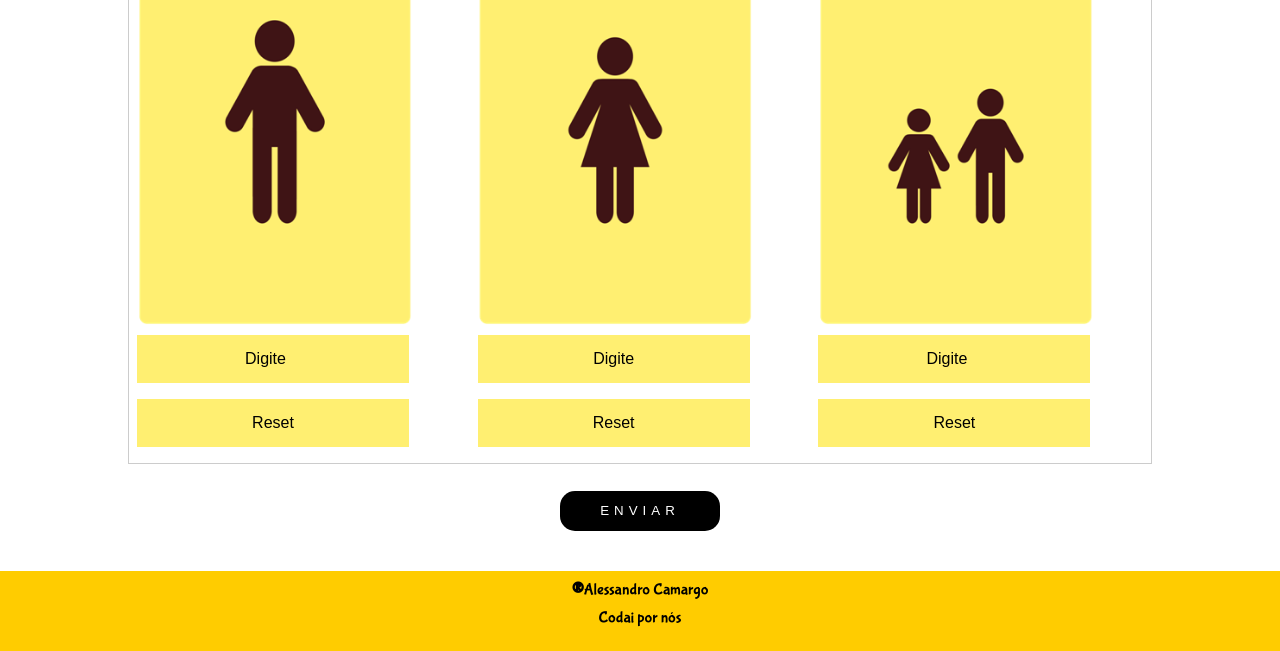
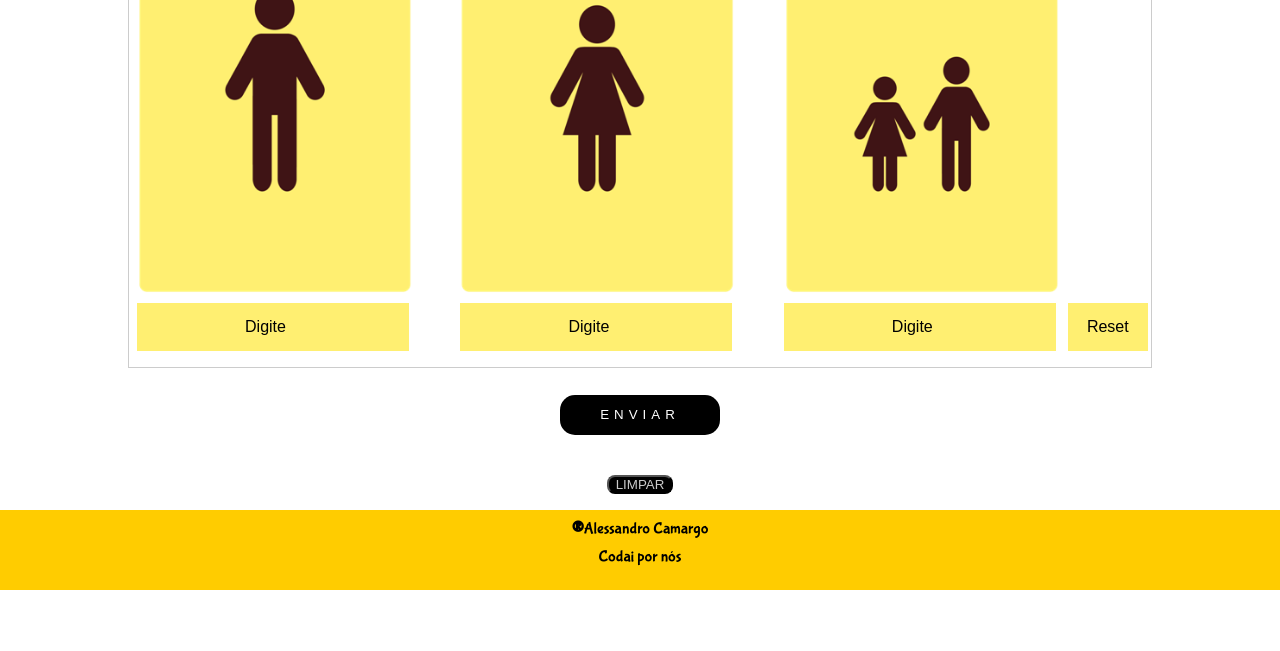
Before and after one commit to AleCamargo77/Calculadora-de-Churrasco, a plain HTML site: page index.html in a window 1280 px wide. Shown: the part 219-870 px from the top of the page. After the commit the page ends 809 px from the top, so only its background shows below. Drawn offline with Linux system fonts and the light colour scheme.

Commit message:
validação inputs e botões

```diff
--- a/index.html
+++ b/index.html
@@ -21,34 +21,32 @@
             <form class="images-content">
                 <div class="guests">
                     <img src="./images/homem.png" alt="Homem">
-                    <input type="number" id="manCalc" name="manCalc" placeholder="Digite" />
-                    <input type="reset" value="Reset">
+                    <input type="number" id="manCalc" name="manCalc" placeholder="Digite">
                 </div>
                 <div class="guests">
                     <img src="./images/mulher.png" alt="Mulher">
-                    <input id="womanCalc" type="text" placeholder="Digite">
-                    <input type="reset" value="Reset">
+                    <input id="womanCalc" type="number" placeholder="Digite">
                 </div>
                 <div class="guests">
                     <img src="./images/crianca.png" alt="Criança">
                     <input id="childCalc" type="number" placeholder="Digite">
-                    <input type="reset" value="Reset">
+                    <input id="reset" type="reset" value="Reset">
                 </div>
             </form>
-            <button onclick="resultBtn()" class="button">Enviar</button>
-                <div id="tittle"></div>
-                <div id="result"></div>
-                <span id="resultChicken"></span>
-                <span id="resultSausage"></span>
-                <div id="resultTotal"></div>
+            <div class="btn-result">
+                <button onclick="resultBtn()" class="button">Enviar</button>
 
-
-
+            </div>
+            <div id="tittle"></div>
+            <div id="result"></div>
+            <span id="resultChicken"></span>
+            <span id="resultSausage"></span>
+            <div id="resultTotal"></div>
+            <button onclick="clearResults()" id="clear">Limpar</button>
     </section>
     <footer class="footer">
         <span><strong>®</strong>Alessandro Camargo</span>
         <span>Codai por nós</span>
     </footer>
 </body>
-
 </html>
--- a/scripts/scripts.js
+++ b/scripts/scripts.js
@@ -2,6 +2,10 @@ function resultBtn() {
     const man = document.getElementById('manCalc').value;
     const woman = document.getElementById('womanCalc').value;
     const child = document.getElementById('childCalc').value;
+
+    let isValid = validateChild(man, woman, child);
+
+    if (isValid == true) {
 
         let resultBovineMan = (man * 0.25);
         let resultChickenMan = (man * 0.10);
@@ -22,7 +26,7 @@ function resultBtn() {
         const resultChickenTotFormatado = parseFloat(resultChickenTot);
         const resultSausageTotFormatado = parseFloat(resultSausageTot);
 
-    let resultTotal = parseFloat(resultBovineTotFormatado  + resultChickenTotFormatado + resultSausageTotFormatado).toFixed(3);
+        let resultTotal = parseFloat(resultBovineTotFormatado + resultChickenTotFormatado + resultSausageTotFormatado).toFixed(3);
 
         document.getElementById('tittle').innerHTML = `Lista de Carnes`;
         document.getElementById('result').innerHTML = `Bovino: ${resultBovineTot} Kg`;
@@ -35,3 +39,24 @@ function resultBtn() {
         document.getElementById('resultSausage').style.display = 'block';
         document.getElementById('resultTotal').style.display = 'block';
     }
+}
+
+function validateChild(man, woman, child) {
+    if (child > 0 && man == "" && woman == "") {
+        return alert('Necessário informar um adulto acompanhante');
+    } else if (man < 0 || woman < 0 || child < 0) {
+        return alert('Informe um valor válido');
+    }
+    return true;
+}
+
+function clearResults() {
+    tittle.innerHTML = "";
+    result.innerHTML = "";
+    resultChicken.innerHTML = "";
+    resultSausage.innerHTML = "";
+    resultTotal.innerHTML = "";
+    document.getElementById('resultChicken').style.display = 'none';
+    document.getElementById('resultSausage').style.display = 'none';
+    document.getElementById('result').style.display = 'none';
+}
--- a/style/style.css
+++ b/style/style.css
@@ -13,6 +13,8 @@
 header {
     background-color: #FFCC00;
     height: 20vh;
+    width: 100%;
+    position: fixed;
 }
 
 header h1 {
@@ -21,6 +23,10 @@ header h1 {
     font-size: 3em;
     text-align: center;
     padding-top: 0.5em;
+}
+
+.calculator-container {
+    padding-top: 8em;
 }
 
 .calculator-container h2 {
@@ -62,6 +68,10 @@ header h1 {
     font-size: 1em;
 }
 
+#reset {
+    width: 5em;
+}
+
 .guests img {
     height: 350px;
     width: 290px;
@@ -101,6 +111,24 @@ header h1 {
     text-shadow: 0 0 10px #ff0, 0 0 20px #ff0, 0 0 30px #ff0, 0 0 40px #ff0, 0 0 50px #ff0;
 }
 
+#clear{
+    display: flex;
+    margin: 0 auto;
+    background-color: black;
+    color: #ccc;
+    width: 5em;
+    border-radius: 8px;
+    justify-content: center;
+    text-transform: uppercase;
+    cursor: pointer;
+    margin-top: 1em;
+}
+
+#clear:hover{
+    background-color: #FFCC00;
+    border: none;
+    color: black;
+}
 #result, #resultChicken, #resultSausage {
     display: none;
     background-color: black;
@@ -108,12 +136,10 @@ header h1 {
     height: 10vh;
     width: 30vh;
     margin: 0 auto;
-    /* margin-bottom: 1em; */
     padding-top:1em;
     font-family: sans-serif;
     font-weight: 800;
     color: #fff;
-    /* border-radius: 10px; */
 }
 
 #tittle, #resultTotal {
@@ -127,9 +153,6 @@ header h1 {
     color: #fff;
 }
 
-#resultContainer {
-    background-color: tomato;
-}
 .footer {
     height: 10vh;
     background-color: #FFCC00;
```
Also changed, not shown: style/media.css (line endings or trailing spaces). Lines whose indentation alone changed are shown as unchanged.
